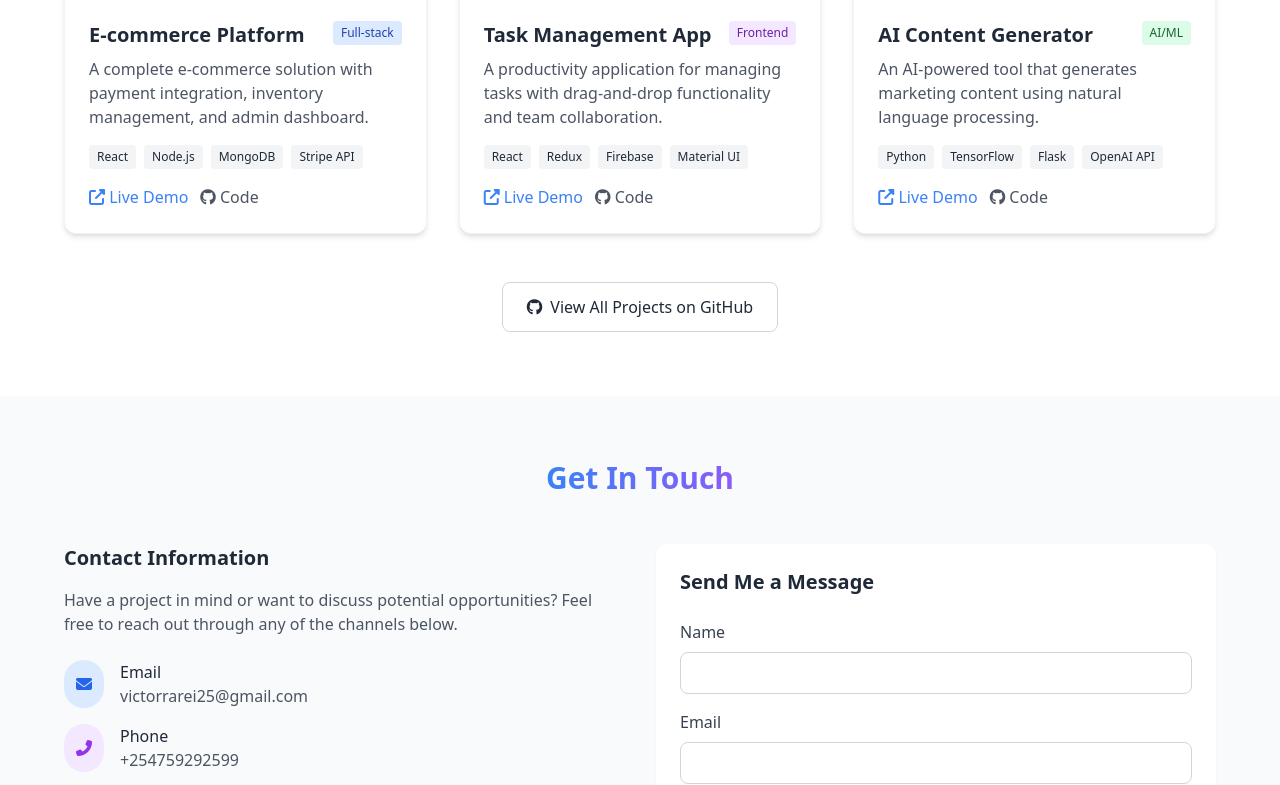
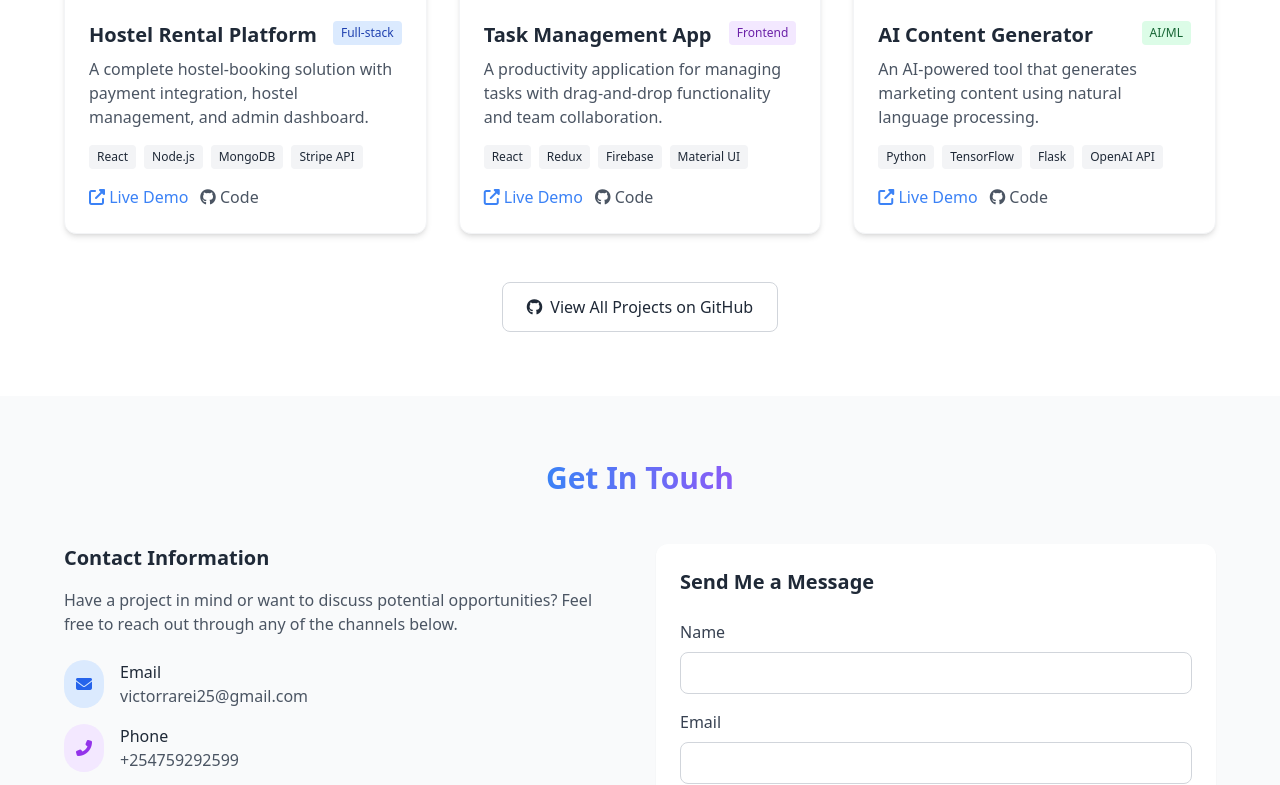
Before and after one commit to TheByteCrafter/My-Portfolio, a plain HTML site: page index.html in a window 1280 px wide. Shown: the part 2534-3319 px from the top of the page. Drawn offline with nearby package versions, Linux system fonts and the light colour scheme.

Commit message:
section modified

```diff
--- a/index.html
+++ b/index.html
@@ -391,11 +391,11 @@
                     </div>
                     <div class="p-6">
                         <div class="flex justify-between items-start mb-2">
-                            <h3 class="text-xl font-semibold">E-commerce Platform</h3>
+                            <h3 class="text-xl font-semibold">Hostel Rental Platform</h3>
                             <span class="bg-blue-100 text-blue-800 text-xs px-2 py-1 rounded">Full-stack</span>
                         </div>
                         <p class="text-gray-600 mb-4">
-                            A complete e-commerce solution with payment integration, inventory management, and admin dashboard.
+                            A complete hostel-booking solution with payment integration, hostel management, and admin dashboard.
                         </p>
                         <div class="flex flex-wrap gap-2 mb-4">
                             <span class="bg-gray-100 px-2 py-1 text-xs rounded">React</span>
```
